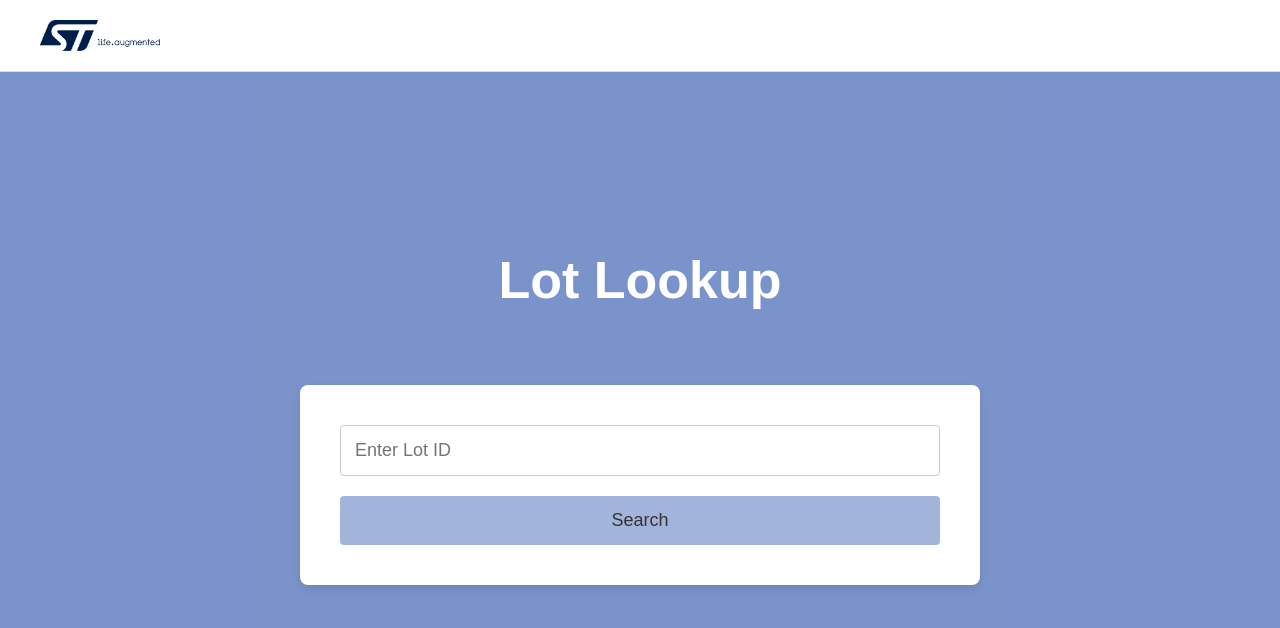
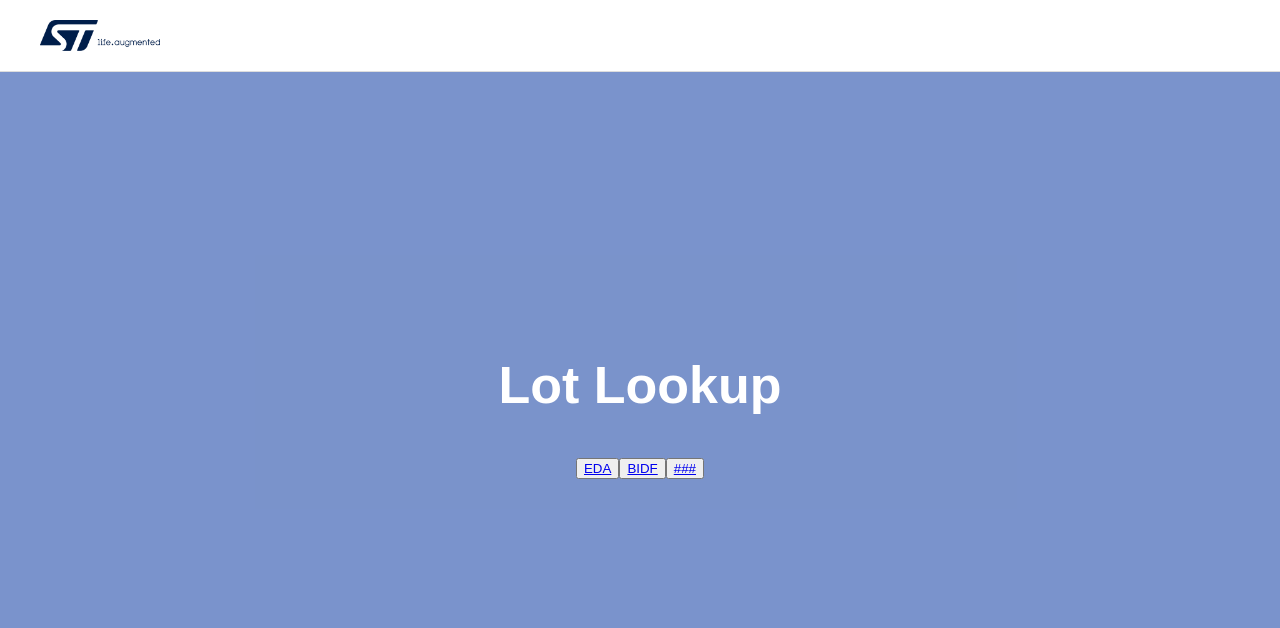
Before and after one commit to saadabaika/ST-FRONTEND, a React (Create React App) app: page / in a window 1280 px wide. Shown: the top 628 px of the page. Built offline with nearby package versions, Linux system fonts and the light colour scheme.

Commit message:
Update App.js

```diff
--- a/src/App.js
+++ b/src/App.js
@@ -1,17 +1,34 @@
+// App.js
 import React from 'react';
+import { BrowserRouter as Router, Route, Routes, Link } from 'react-router-dom';
 import LotSearch from './components/LotSearch';
 import Navbar from './components/Navbar';
 import './App.css';
 
 function App() {
   return (
+    <Router>
       <div className="App">
         <header className="App-header">
           <h1>Lot Lookup</h1>
           <Navbar />
-        <LotSearch />
+          <div className="button-container">
+            <button className="nav-button">
+              <Link to="/lotsearch">EDA</Link>
+            </button>
+            <button className="nav-button">
+              <Link to="/lotsearch">BIDF</Link>
+            </button>
+            <button className="nav-button">
+              <Link to="/">###</Link>
+            </button>
+          </div>
+          <Routes>
+            <Route path="/lotsearch" element={<LotSearch />} />
+          </Routes>
         </header>
       </div>
+    </Router>
   );
 }
 
```
Lines whose indentation alone changed are shown as unchanged.
